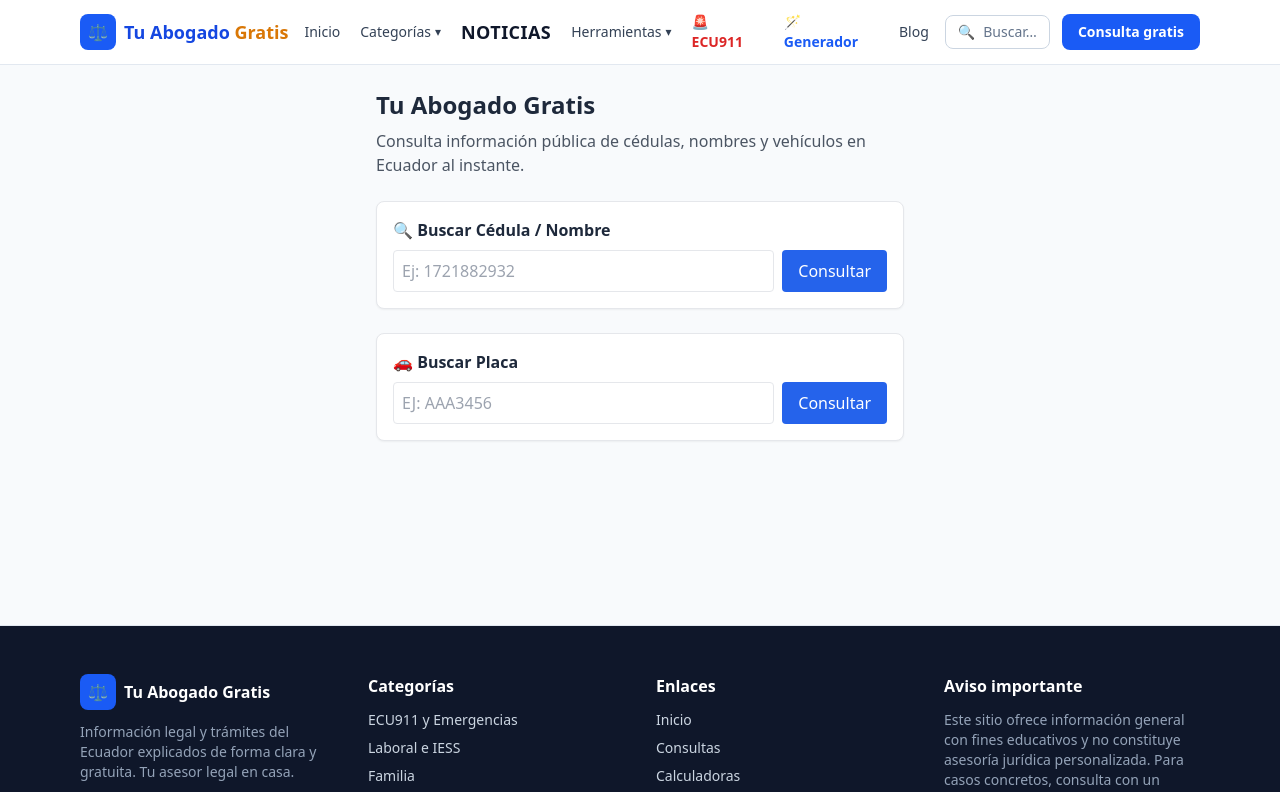
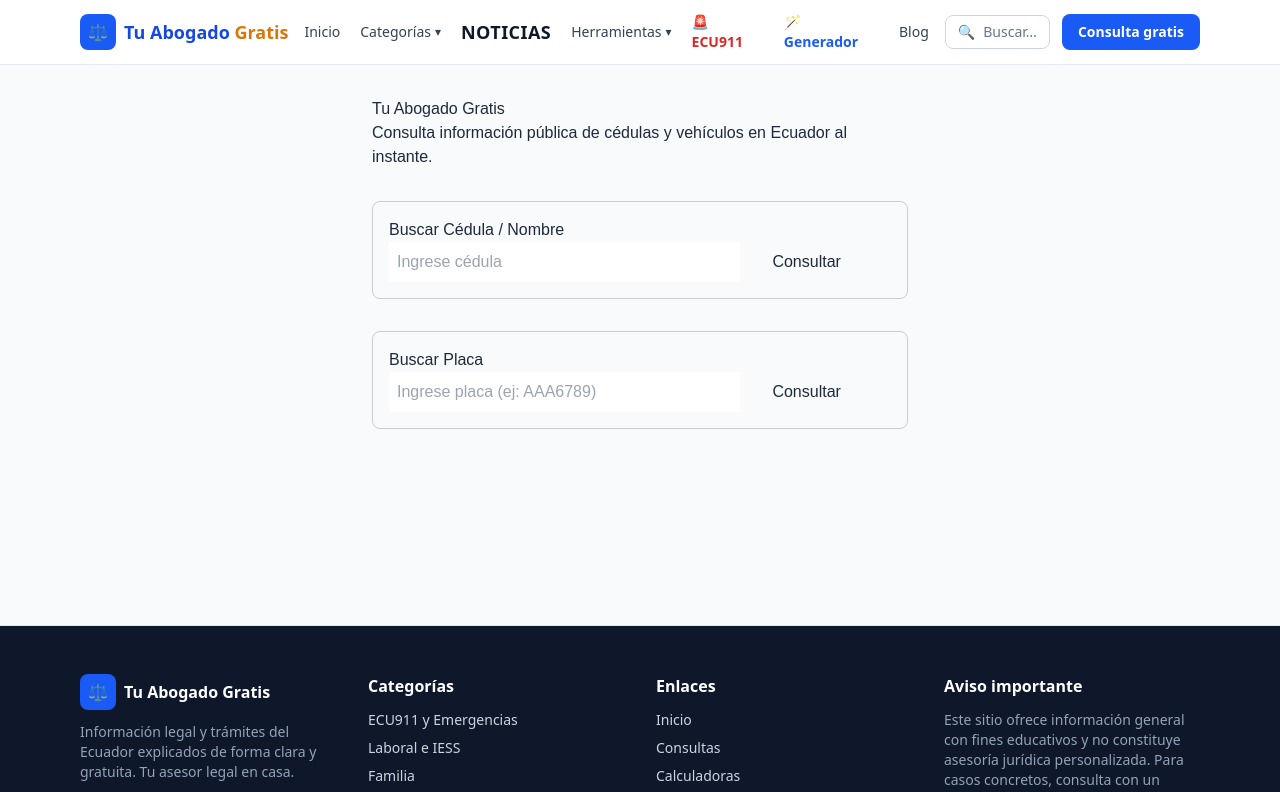
Before and after one commit to rootsrex/TUABOGADOGRATIS, a Next.js app: page / in a window 1280 px wide. Shown: the top 792 px of the page. Built offline with nearby package versions, Linux system fonts and the light colour scheme.

Commit message:
Fix use client directiva

```diff
--- a/app/page.tsx
+++ b/app/page.tsx
@@ -1,100 +1,77 @@
-"use "
-import { useState } from "react";
+"use client";
+
+import { useState } from 'react';
 
 export default function HomePage() {
-  const [cedulaInput, setCedulaInput] = useState("");
-  const [placaInput, setPlacaInput] = useState("");
+  const [cedulaInput, setCedulaInput] = useState('');
+  const [placaInput, setPlacaInput] = useState('');
   const [resultadoCedula, setResultadoCedula] = useState<any>(null);
   const [resultadoPlaca, setResultadoPlaca] = useState<any>(null);
-  const [loadingCedula, setLoadingCedula] = useState(false);
-  const [loadingPlaca, setLoadingPlaca] = useState(false);
 
-  const consultarCedula = async (e: React.FormEvent) => {
-    e.preventDefault();
-    if (!cedulaInput) return;
-    setLoadingCedula(true);
-    setResultadoCedula(null);
+  const consultarCedula = async () => {
     try {
       const res = await fetch(`https://backendtag-production.up.railway.app/api/cedula/${cedulaInput}`);
       const data = await res.json();
-      setResultadoCedula(data.resultados);
+      setResultadoCedula(data);
     } catch (error) {
-      setResultadoCedula({ nombre: "DATOS EN CONSTRUCCIÓN", cedula: cedulaInput });
-    } finally {
-      setLoadingCedula(false);
+      console.error("Error al consultar cédula", error);
     }
   };
 
-  const consultarPlaca = async (e: React.FormEvent) => {
-    e.preventDefault();
-    if (!placaInput) return;
-    setLoadingPlaca(true);
-    setResultadoPlaca(null);
+  const consultarPlaca = async () => {
     try {
       const res = await fetch(`https://backendtag-production.up.railway.app/api/placa/${placaInput}`);
       const data = await res.json();
-      setResultadoPlaca(data.resultados);
+      setResultadoPlaca(data);
     } catch (error) {
-      setResultadoPlaca({ nombre: "DATOS EN CONSTRUCCIÓN", value: placaInput });
-    } finally {
-      setLoadingPlaca(false);
+      console.error("Error al consultar placa", error);
     }
   };
 
   return (
-    <main className="p-6 max-w-xl mx-auto font-sans">
-      <h1 className="text-2xl font-bold mb-2">Tu Abogado Gratis</h1>
-      <p className="text-gray-600 mb-6">Consulta información pública de cédulas, nombres y vehículos en Ecuador al instante.</p>
+    <main style={{ padding: '2rem', fontFamily: 'Arial, sans-serif', maxWidth: '600px', margin: '0 auto' }}>
+      <h1>Tu Abogado Gratis</h1>
+      <p>Consulta información pública de cédulas y vehículos en Ecuador al instante.</p>
 
-      {/* Formulario Cédula */}
-      <form onSubmit={consultarCedula} className="mb-6 p-4 border rounded-lg shadow-sm bg-white">
-        <label className="block font-semibold mb-2">🔍 Buscar Cédula / Nombre</label>
-        <div className="flex gap-2">
+      {/* Sección Cédula */}
+      <div style={{ marginTop: '2rem', padding: '1rem', border: '1px solid #ccc', borderRadius: '8px' }}>
+        <h2>Buscar Cédula / Nombre</h2>
         <input
           type="text"
           value={cedulaInput}
           onChange={(e) => setCedulaInput(e.target.value)}
-            placeholder="Ej: 1721882932"
-            className="border p-2 rounded flex-1"
+          placeholder="Ingrese cédula"
+          style={{ padding: '0.5rem', width: '70%', marginRight: '1rem' }}
         />
-          <button type="submit" className="bg-blue-600 text-white px-4 py-2 rounded hover:bg-blue-700">
-            {loadingCedula ? "Buscando..." : "Consultar"}
-          </button>
+        <button onClick={consultarCedula} style={{ padding: '0.5rem 1rem' }}>Consultar</button>
+
+        {resultadoCedula && (
+          <div style={{ marginTop: '1rem', background: '#f4f4f4', padding: '0.5rem' }}>
+            <p><strong>Nombre:</strong> {resultadoCedula.resultados?.nombre}</p>
+            <p><strong>Cédula:</strong> {resultadoCedula.resultados?.cedula}</p>
+          </div>
+        )}
       </div>
 
-        {resultadoCedula && (
-          <div className="mt-4 p-3 bg-gray-50 border rounded">
-            <p className="font-semibold text-gray-700">Resultado:</p>
-            <p><strong>Nombre:</strong> {resultadoCedula.nombre || "DATOS EN CONSTRUCCIÓN"}</p>
-            <p><strong>Cédula:</strong> {resultadoCedula.cedula || cedulaInput}</p>
-          </div>
-        )}
-      </form>
-
-      {/* Formulario Placa */}
-      <form onSubmit={consultarPlaca} className="p-4 border rounded-lg shadow-sm bg-white">
-        <label className="block font-semibold mb-2">🚗 Buscar Placa</label>
-        <div className="flex gap-2">
+      {/* Sección Placa */}
+      <div style={{ marginTop: '2rem', padding: '1rem', border: '1px solid #ccc', borderRadius: '8px' }}>
+        <h2>Buscar Placa</h2>
         <input
           type="text"
           value={placaInput}
           onChange={(e) => setPlacaInput(e.target.value)}
-            placeholder="Ej: AAA3456"
-            className="border p-2 rounded flex-1 uppercase"
+          placeholder="Ingrese placa (ej: AAA6789)"
+          style={{ padding: '0.5rem', width: '70%', marginRight: '1rem' }}
         />
-          <button type="submit" className="bg-blue-600 text-white px-4 py-2 rounded hover:bg-blue-700">
-            {loadingPlaca ? "Buscando..." : "Consultar"}
-          </button>
-        </div>
+        <button onClick={consultarPlaca} style={{ padding: '0.5rem 1rem' }}>Consultar</button>
 
         {resultadoPlaca && (
-          <div className="mt-4 p-3 bg-gray-50 border rounded">
-            <p className="font-semibold text-gray-700">Resultado:</p>
-            <p><strong>Propietario:</strong> {resultadoPlaca.nombre || "DATOS EN CONSTRUCCIÓN"}</p>
-            <p><strong>Placa:</strong> {resultadoPlaca.value || placaInput}</p>
+          <div style={{ marginTop: '1rem', background: '#f4f4f4', padding: '0.5rem' }}>
+            <p><strong>Propietario / Estado:</strong> {resultadoPlaca.resultados?.nombre}</p>
+            <p><strong>Placa:</strong> {resultadoPlaca.resultados?.value}</p>
           </div>
         )}
-      </form>
+      </div>
     </main>
   );
 }
```
Lines whose indentation alone changed are shown as unchanged.
